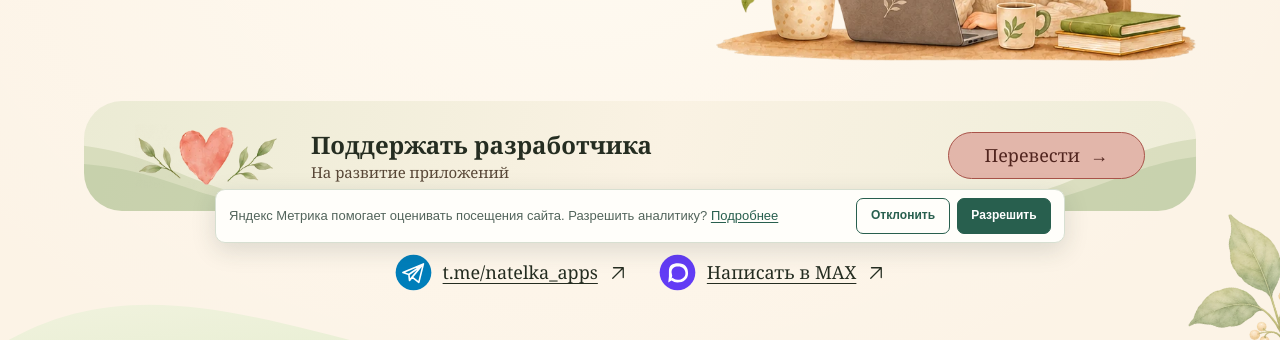
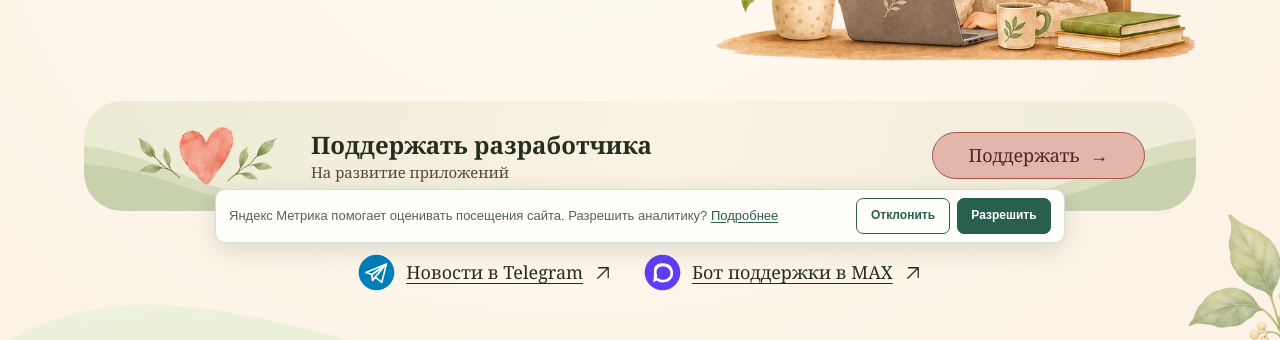
Before and after one commit to Nateelka/nateelka.github.io, a plain HTML site: page index.html in a window 1280 px wide. Shown: the part 545-885 px from the top of the page. Drawn offline with Linux system fonts and the light colour scheme.

Commit message:
Clarify homepage contact links and space footer sections

```diff
--- a/index.html
+++ b/index.html
@@ -15,7 +15,7 @@
 <meta name="twitter:card" content="summary">
 <meta name="twitter:image" content="https://nateelka.github.io/assets/og-home-preview.jpg">
 <link rel="icon" href="assets/favicon.svg" type="image/svg+xml">
-<link rel="stylesheet" href="assets/home-landing-v2.css?v=20261120-wave">
+<link rel="stylesheet" href="assets/home-landing-v2.css?v=20261120-contacts">
 <link rel="stylesheet" href="assets/analytics-consent.css?v=2">
 <script src="assets/analytics-consent.js?v=2" defer></script>
 </head>
@@ -50,11 +50,11 @@
     <strong id="support-title">Поддержать разработчика</strong>
     <span>На развитие приложений</span>
   </div>
-  <a class="donate" href="https://yoomoney.ru/to/410011656643324" target="_blank" rel="noopener noreferrer">Перевести <span aria-hidden="true">→</span></a>
+  <a class="donate" href="https://yoomoney.ru/to/410011656643324" target="_blank" rel="noopener noreferrer">Поддержать <span aria-hidden="true">→</span></a>
 </section>
 <div class="links-strip" role="group" aria-label="Контакты">
-<a class="contact-link" href="https://t.me/natelka_apps" target="_blank" rel="noopener noreferrer"><svg viewBox="0 0 56 56" aria-hidden="true"><circle cx="28" cy="28" r="27" fill="#007eba"/><path d="M12 28 43 15 36 43 26 35 22 40 21 31 12 28 Z M21 31 41 17 26 35" fill="none" stroke="#fff" stroke-width="2.5" stroke-linejoin="round" stroke-linecap="round"/></svg><span>t.me/natelka_apps</span><svg class="external" viewBox="0 0 24 24" aria-hidden="true"><path d="M5 19 19 5 M6 5h13v13" fill="none" stroke="currentColor" stroke-width="1.7" stroke-linecap="round" stroke-linejoin="round"/></svg></a>
-<a class="contact-link" href="https://max.ru/se14713300_bot" target="_blank" rel="noopener noreferrer"><svg viewBox="0 0 56 56" aria-hidden="true"><circle cx="28" cy="28" r="27" fill="#623cf5"/><path d="M15 26 C15 17 20 14 29 14 C39 14 44 20 44 29 C44 38 37 43 28 43 C24 43 22 42 19 40 L14 43 15 34 C15 31 15 29 15 26 Z" fill="#fff"/><path d="M19 28 C19 22 23 19 29 19 C35 19 40 23 40 29 C40 35 35 39 28 39 C24 39 22 37 20 36 L19 38 20 33 Z" fill="#623cf5"/></svg><span>Написать в MAX</span><svg class="external" viewBox="0 0 24 24" aria-hidden="true"><path d="M5 19 19 5 M6 5h13v13" fill="none" stroke="currentColor" stroke-width="1.7" stroke-linecap="round" stroke-linejoin="round"/></svg></a>
+<a class="contact-link" href="https://t.me/natelka_apps" target="_blank" rel="noopener noreferrer"><svg viewBox="0 0 56 56" aria-hidden="true"><circle cx="28" cy="28" r="27" fill="#007eba"/><path d="M12 28 43 15 36 43 26 35 22 40 21 31 12 28 Z M21 31 41 17 26 35" fill="none" stroke="#fff" stroke-width="2.5" stroke-linejoin="round" stroke-linecap="round"/></svg><span>Новости в Telegram</span><svg class="external" viewBox="0 0 24 24" aria-hidden="true"><path d="M5 19 19 5 M6 5h13v13" fill="none" stroke="currentColor" stroke-width="1.7" stroke-linecap="round" stroke-linejoin="round"/></svg></a>
+<a class="contact-link" href="https://max.ru/se14713300_bot" target="_blank" rel="noopener noreferrer"><svg viewBox="0 0 56 56" aria-hidden="true"><circle cx="28" cy="28" r="27" fill="#623cf5"/><path d="M15 26 C15 17 20 14 29 14 C39 14 44 20 44 29 C44 38 37 43 28 43 C24 43 22 42 19 40 L14 43 15 34 C15 31 15 29 15 26 Z" fill="#fff"/><path d="M19 28 C19 22 23 19 29 19 C35 19 40 23 40 29 C40 35 35 39 28 39 C24 39 22 37 20 36 L19 38 20 33 Z" fill="#623cf5"/></svg><span>Бот поддержки в MAX</span><svg class="external" viewBox="0 0 24 24" aria-hidden="true"><path d="M5 19 19 5 M6 5h13v13" fill="none" stroke="currentColor" stroke-width="1.7" stroke-linecap="round" stroke-linejoin="round"/></svg></a>
 </div>
 
 <footer class="page-footer">
```
